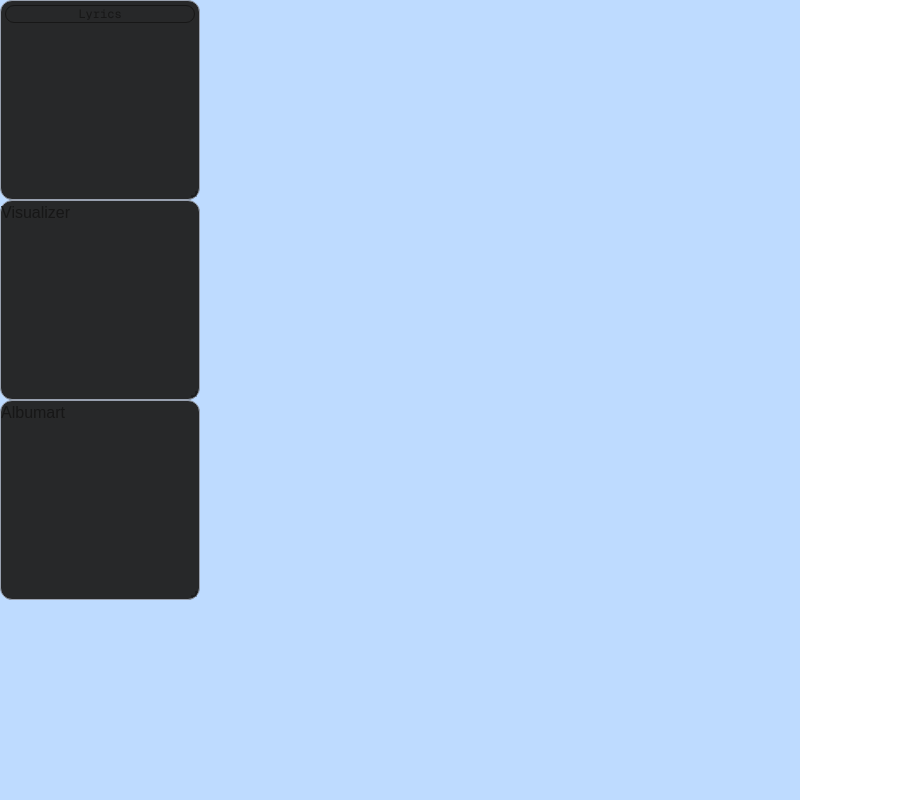
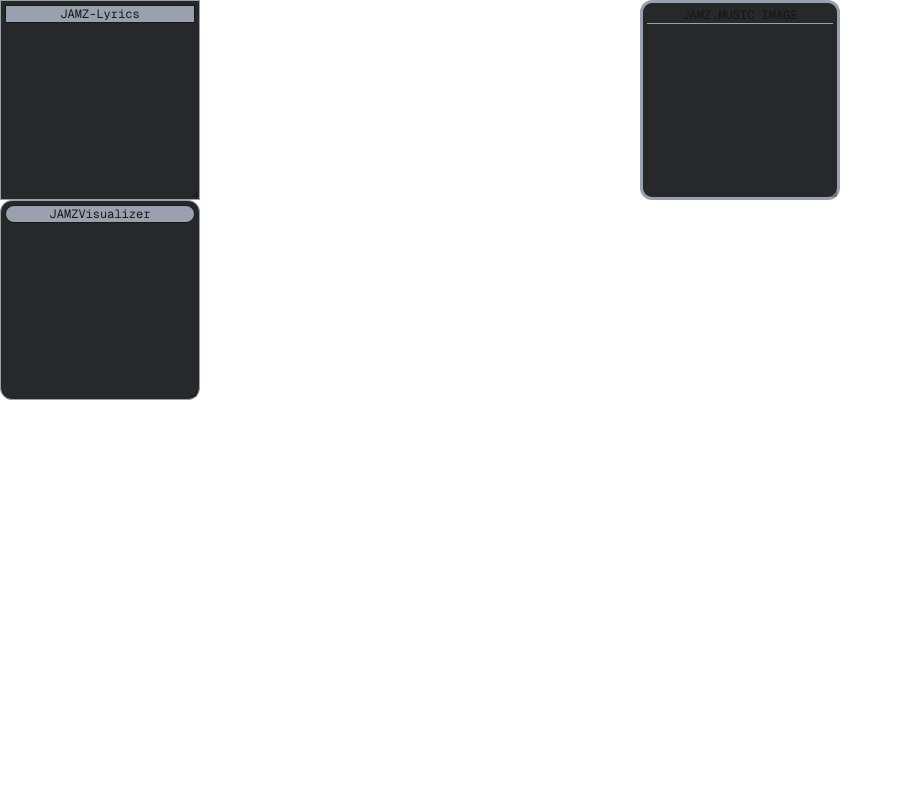
Before and after one commit to daydre4mX/spotify90s, a Next.js app: page / in a window 1280 px wide. Shown: the whole page, without its empty margins (0-903 px from the left). Built offline with nearby package versions, Linux system fonts and the light colour scheme.

Commit message:
Style changes, and added not on functon

```diff
--- a/src/app/components/albumart/albumart.tsx
+++ b/src/app/components/albumart/albumart.tsx
@@ -14,7 +14,7 @@ export default function Albumart() {
   const nodeRef = React.useRef(null);
 
   return (
-    <Draggable bounds="body" nodeRef={nodeRef} cancel=".react-resizable-handle">
+    <Draggable nodeRef={nodeRef} cancel=".react-resizable-handle">
       <div ref={nodeRef}>
         <ResizableBox
           width={200}
@@ -23,8 +23,10 @@ export default function Albumart() {
           maxConstraints={[500, 500]}
           resizeHandles={['se']}
         >
-          <div className="bg-default-gray w-full h-full rounded-xl border border-gray-400">
-            Albumart
+          <div className="bg-default-gray w-full h-full rounded-xl border-3 border-gray-400">
+          <p className='m-1 text-center font-mono text-xs border-b border-gray-400'>
+              JAMZ.MUSIC IMAGE
+            </p>
           </div>
         </ResizableBox>
       </div>
--- a/src/app/components/lyrics/lyrics.tsx
+++ b/src/app/components/lyrics/lyrics.tsx
@@ -14,7 +14,7 @@ export default function Lyrics() {
   const nodeRef = React.useRef(null);
 
   return (
-    <Draggable bounds="body" nodeRef={nodeRef} cancel=".react-resizable-handle">
+    <Draggable nodeRef={nodeRef} cancel=".react-resizable-handle">
       <div ref={nodeRef}>
         <ResizableBox
           width={200}
@@ -23,9 +23,10 @@ export default function Lyrics() {
           maxConstraints={[500, 500]}
           resizeHandles={['se']}
         >
-          <div className="bg-default-gray w-full h-full rounded-xl border border-gray-400">
-            <p className='m-1 text-center font-mono text-xs border rounded-full'>
-              Lyrics
+          <div className="bg-default-gray w-full h-full border border-gray-400 flex-row">
+
+            <p className='m-1 text-center font-mono text-xs bg-gray-400 border'>
+              JAMZ-Lyrics
             </p>
           </div>
         </ResizableBox>
--- a/src/app/components/visualizer/visualizer.tsx
+++ b/src/app/components/visualizer/visualizer.tsx
@@ -14,7 +14,7 @@ export default function Visualizer() {
   const nodeRef = React.useRef(null);
 
   return (
-    <Draggable bounds="body" nodeRef={nodeRef} cancel=".react-resizable-handle">
+    <Draggable nodeRef={nodeRef} cancel=".react-resizable-handle">
       <div ref={nodeRef}>
         <ResizableBox
           width={200}
@@ -24,7 +24,9 @@ export default function Visualizer() {
           resizeHandles={['se']}
         >
           <div className="bg-default-gray w-full h-full rounded-xl border border-gray-400">
-            Visualizer
+            <p className='m-1 text-center font-mono text-xs rounded-full bg-gray-400 border'>
+                JAMZVisualizer
+              </p>
           </div>
         </ResizableBox>
       </div>
--- a/src/app/page.tsx
+++ b/src/app/page.tsx
@@ -3,11 +3,12 @@ import Lyrics from "./components/lyrics/lyrics";
 import Vis from "./components/visualizer/visualizer";
 import Albumart from "./components/albumart/albumart";
 export default function Home() {
+  //priority is decided by the order of the divs, last item = highest
   return (
-    <div className="h-dvh w-dvh bg-blue-200">
+    <div className="grid grid-cols-2">
       <Lyrics />
+      <Albumart/>
       <Vis />
-      <Albumart/>
     </div>
   );
 }
```
